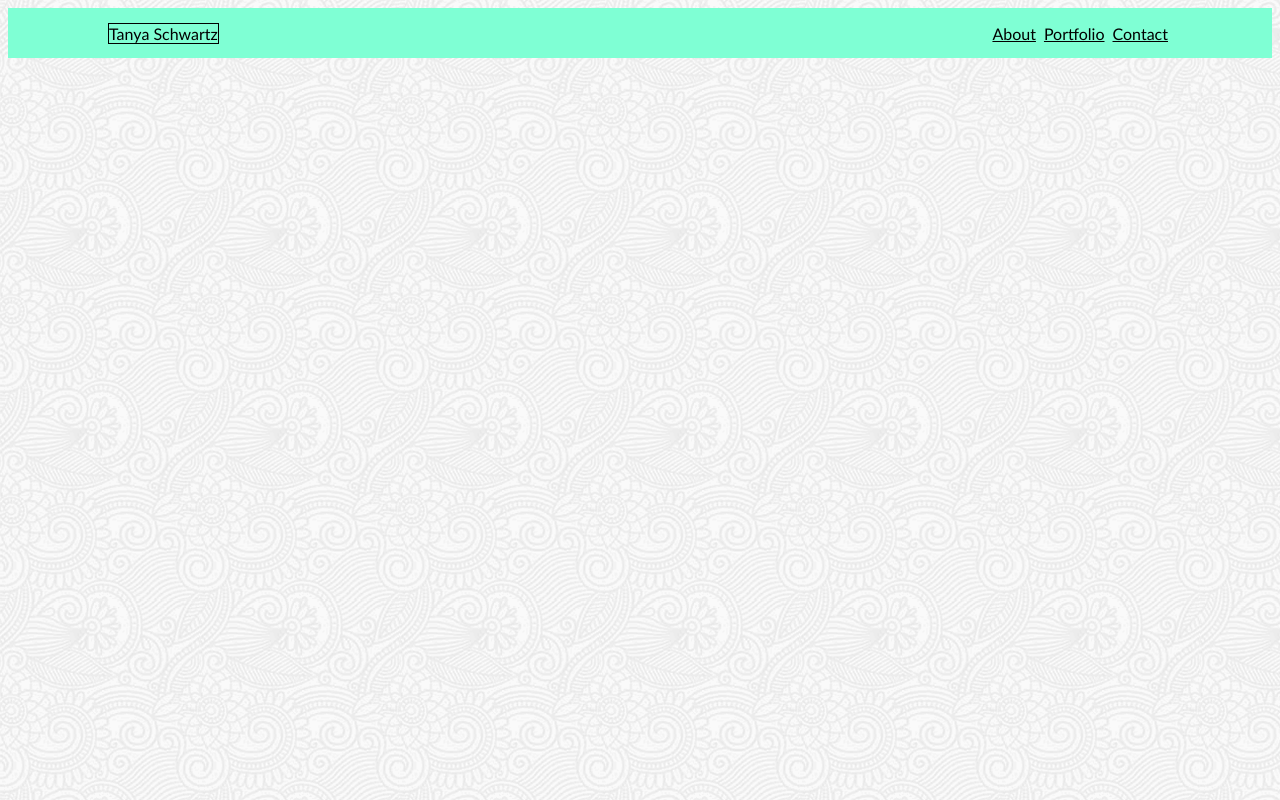
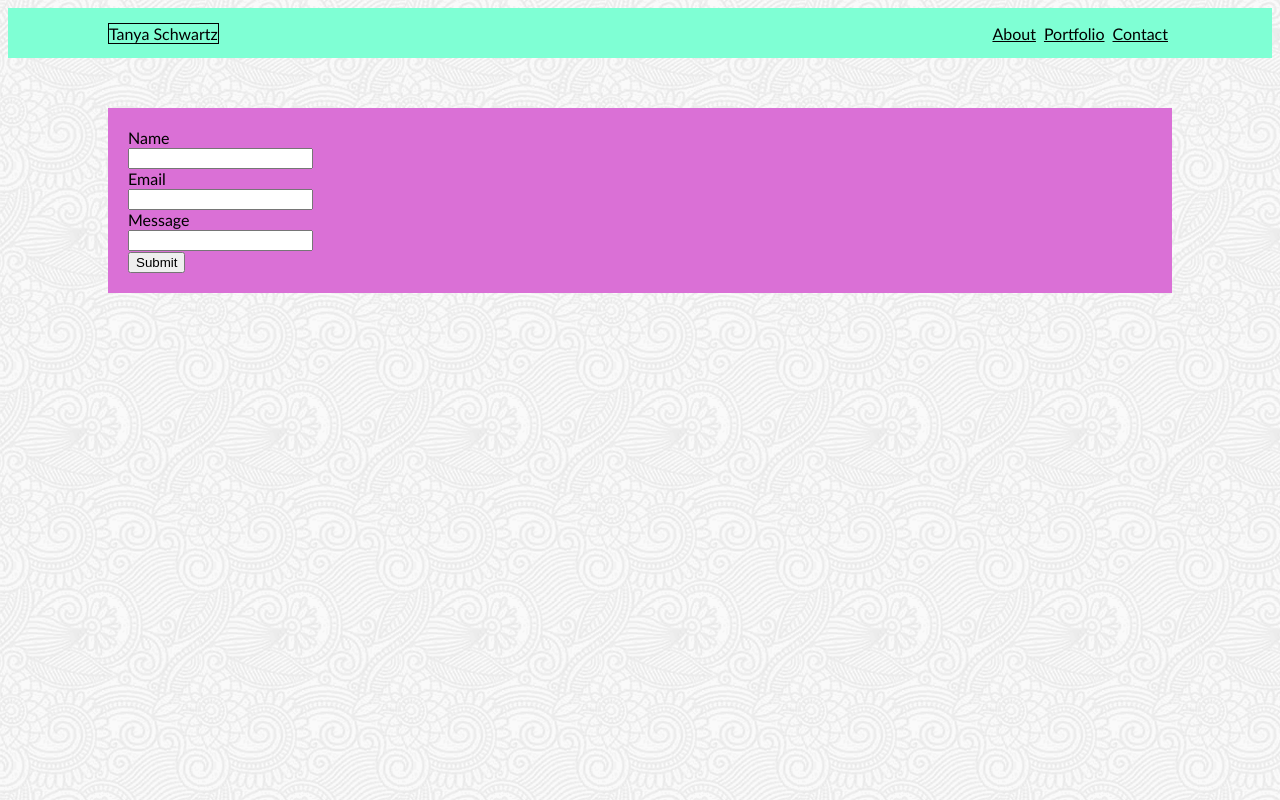
Before and after one commit to tanyav112/Basic-Portfolio, a plain HTML site: page contact.html in a window 1280 px wide. Drawn offline with Linux system fonts and the light colour scheme.

Commit message:
added forms and update stylesheet

```diff
--- a/assets/css/style.css
+++ b/assets/css/style.css
@@ -53,3 +53,11 @@ nav {
       color:black;
 
     }
+.form {
+background-color: orchid;
+padding: 20px;
+margin-left:100px;
+margin-right: 100px;
+margin-top: 50px;
+margin-bottom: 50px;
+}
--- a/contact.html
+++ b/contact.html
@@ -26,9 +26,23 @@
     </div>
   </nav>
   <div>
+    <div class="form">
+      <form>
+        Name
+        <br>
+        <input type="text" name="Name">
+        <br> Email
+        <br>
+        <input type="email" name="email">
+        <br> Message
+        <br>
+        <input type="text" name="message">
+        <br>
+        <input type="submit" value="Submit">
+
+      </form>
+</div>
 
 
-
-</body>
-
+ </body>
 </html>
```
